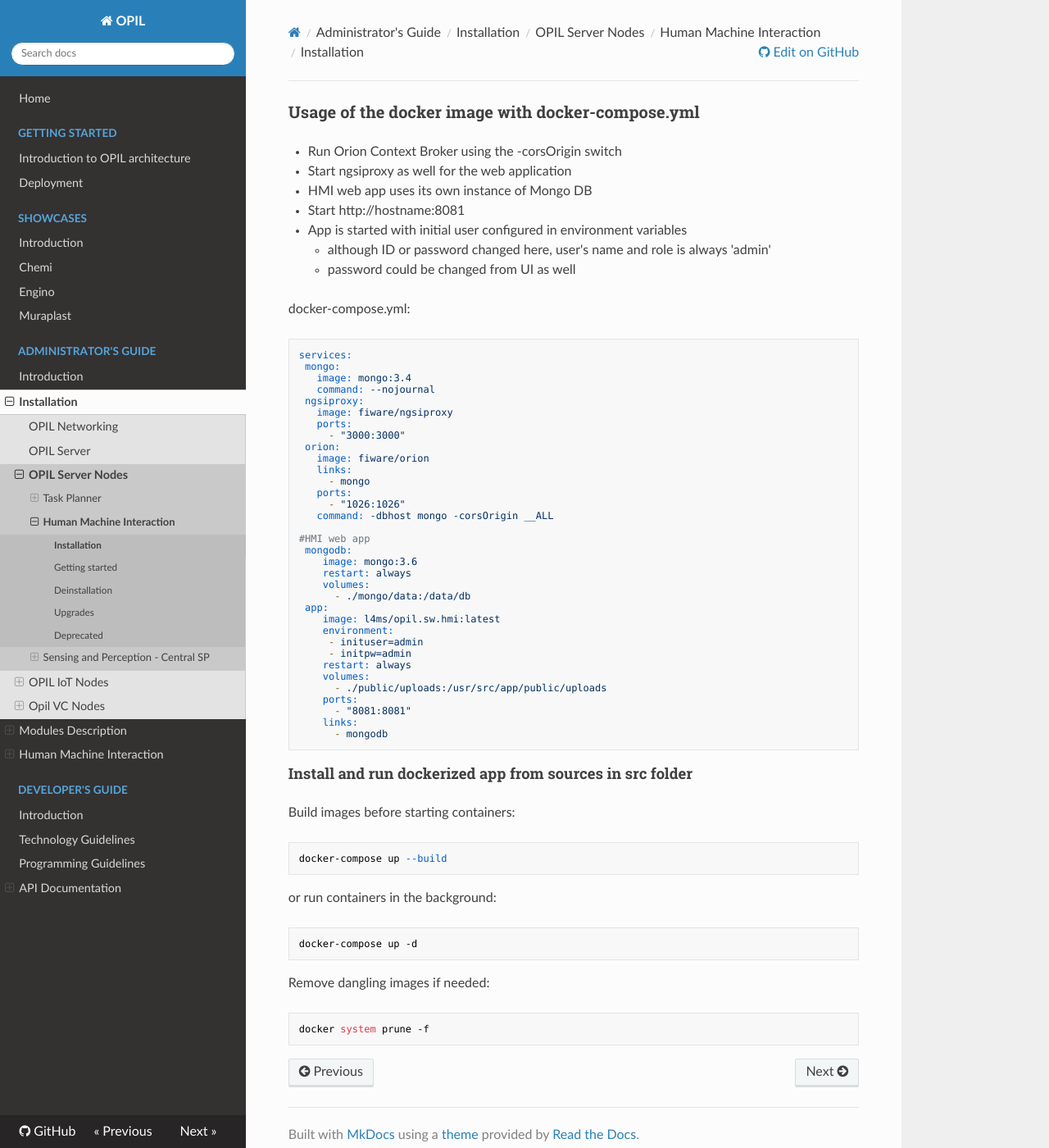
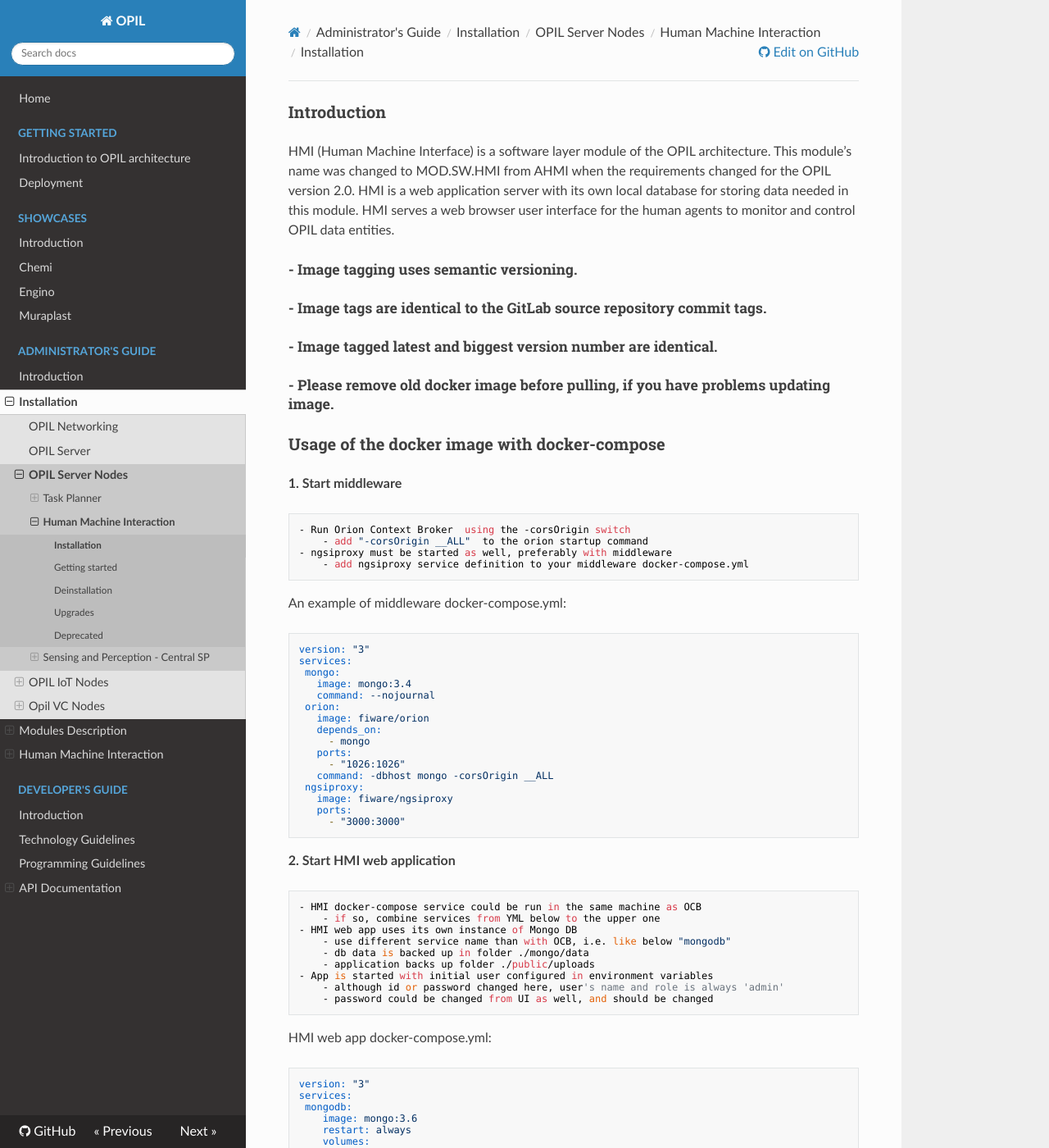
Before and after one commit to opil/documentation, an MkDocs documentation site: the page built from docs/admin/HMI/opil_server_hmi_install.md, in a window 1280 px wide and 1400 px high. Shown: the whole window at 82% size. Built offline with MkDocs 1.6.1, drawn with Linux system fonts in a browser that asks for light colours; nearby versions of some CDN libraries; old or Windows-style settings are respelled for this version of MkDocs; some of the changed text lies outside the part shown.

Commit message:
Update opil_server_hmi_install.md

````diff
--- a/docs/admin/HMI/opil_server_hmi_install.md
+++ b/docs/admin/HMI/opil_server_hmi_install.md
@@ -1,32 +1,59 @@
-# Usage of the docker image with docker-compose.yml
+# Introduction
 
-*  Run Orion Context Broker  using the -corsOrigin switch
-*  Start ngsiproxy as well for the web application
-*  HMI web app uses its own instance of Mongo DB
-*  Start http://hostname:8081
-*  App is started with initial user configured in environment variables
-    *  although ID or password changed here, user's name and role is always 'admin'
-    *  password could be changed from UI as well
+HMI (Human Machine Interface) is a software layer module of the OPIL architecture. This module’s name was changed to MOD.SW.HMI from AHMI when the requirements changed for the OPIL version 2.0.
+HMI is a web application server with its own local database for storing data needed in this module. HMI serves a web browser user interface for the human agents to monitor and control OPIL data entities.
 
-docker-compose.yml:
+### - Image tagging uses semantic versioning.
+### - Image tags are identical to the GitLab source repository commit tags.
+### - Image tagged latest and biggest version number are identical.
+### - Please remove old docker image before pulling, if you have problems updating image.
+
+# Usage of the docker image with docker-compose
+
+**1.  Start middleware**
+
+    - Run Orion Context Broker  using the -corsOrigin switch
+        - add "-corsOrigin __ALL"  to the orion startup command
+    - ngsiproxy must be started as well, preferably with middleware
+        - add ngsiproxy service definition to your middleware docker-compose.yml
+
+An example of middleware docker-compose.yml:
 ```
+version: "3"
 services:
  mongo:
    image: mongo:3.4
    command: --nojournal
+ orion:
+   image: fiware/orion
+   depends_on:
+     - mongo
+   ports:
+     - "1026:1026"
+   command: -dbhost mongo -corsOrigin __ALL
  ngsiproxy:
    image: fiware/ngsiproxy
    ports:
      - "3000:3000"
- orion:
-   image: fiware/orion
-   links:
-     - mongo
-   ports:
-     - "1026:1026"
-   command: -dbhost mongo -corsOrigin __ALL
+```
 
-#HMI web app
+**2. Start HMI web application**
+
+    - HMI docker-compose service could be run in the same machine as OCB
+        - if so, combine services from YML below to the upper one
+    - HMI web app uses its own instance of Mongo DB
+        - use different service name than with OCB, i.e. like below "mongodb"
+        - db data is backed up in folder ./mongo/data
+        - application backs up folder ./public/uploads
+    - App is started with initial user configured in environment variables
+        - although id or password changed here, user's name and role is always 'admin'
+        - password could be changed from UI as well, and should be changed
+
+
+HMI web app docker-compose.yml:
+```
+version: "3"
+services:
  mongodb:
     image: mongo:3.6
     restart: always
@@ -41,19 +68,13 @@
     volumes:
       - ./public/uploads:/usr/src/app/public/uploads
     ports:
-      - "8081:8081"
-    links:
+      - "80:8081"
+    depends_on:
       - mongodb
+    command: bash -c './wait-for mongodb:27017 -- node server.js'
 ```
 
-## Install and run dockerized app from sources in src folder
-Build images before starting containers:
+**3. Open http://hostnameorIP with your web browser**
 
-    docker-compose up --build
-or run containers in the background:
-
-    docker-compose up -d
-
-Remove dangling images if needed:
-
-    docker system prune -f
+    - use public IP address when client web browser is running in different physical machine than HMI
+    - login using admin/admin
````
